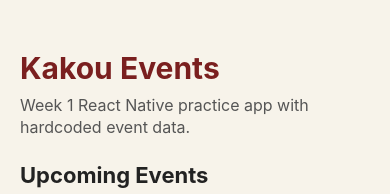
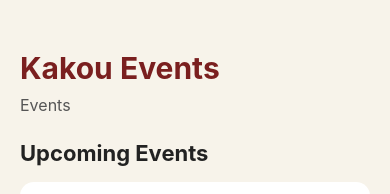
Before and after one commit to ayuningtyaskartikas/Kakou, a React Native app: screen / in a window 390 px wide. Shown: the top 194 px of the page. Built offline with nearby package versions, Linux system fonts and the light colour scheme; grey boxes are pictures that could not be loaded.

Commit message:
Update App.js Week 1 learning

```diff
--- a/App.js
+++ b/App.js
@@ -44,7 +44,7 @@
       <View style={styles.header}>
         <Text style={styles.title}>Kakou Events</Text>
         <Text style={styles.subtitle}>
-          Week 1 React Native practice app with hardcoded event data.
+          Events
         </Text>
       </View>
 
```
